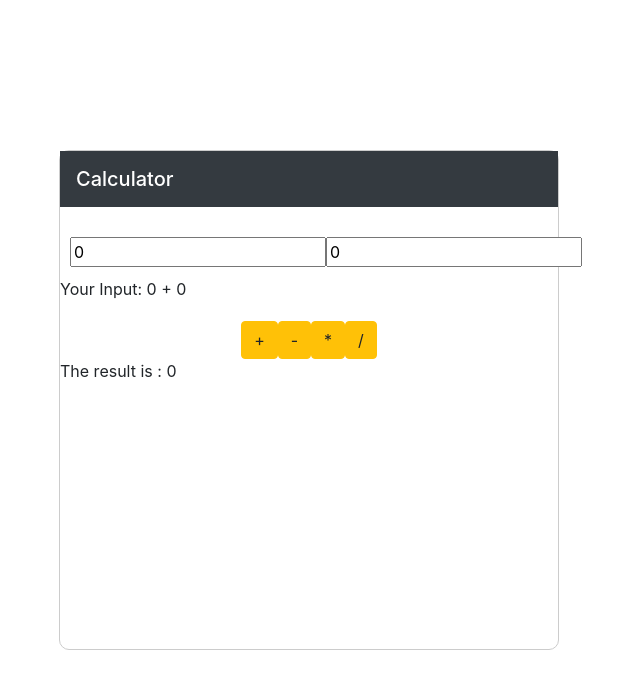
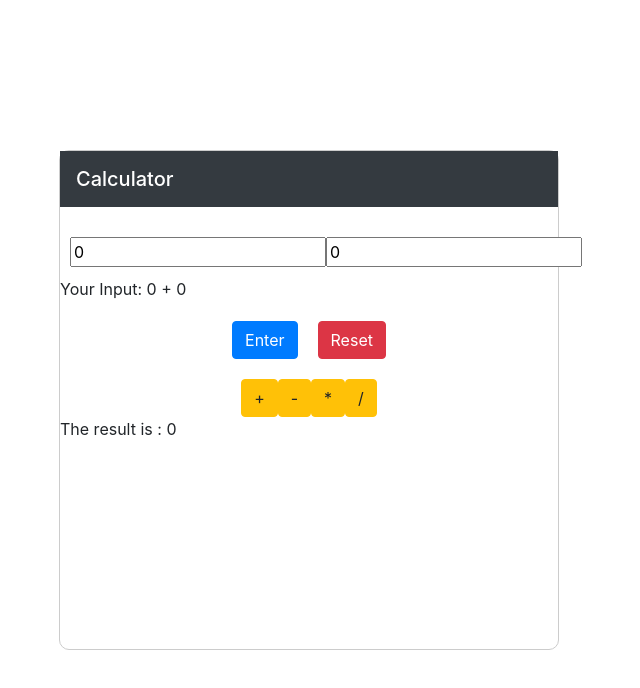
Before and after one commit to Monyjenni/Calculator_VueJs, a Vue app in the folder calculator/calculator/: page / in a window 1280 px wide. Shown: the top 688 px of the page, without its empty margins (331-971 px from the left). Built offline with nearby package versions, Linux system fonts and the light colour scheme.

Commit message:
adding_reset_Function

```diff
--- a/calculator/calculator/src/components/inputField.vue
+++ b/calculator/calculator/src/components/inputField.vue
@@ -12,6 +12,11 @@
         <div class="display-number">
             <span>Your Input: {{ displayNumber }}</span>
         </div>
+        <div class="enter-reset">
+            <div class="button-1"><button class="btn btn-primary" @click.prevent="getEnter()" >Enter</button></div>
+            <div class="button-2"><button class="btn btn-danger" @click.prevent="getReset()" >Reset</button></div>
+
+          </div>
     </div>
 
 
@@ -32,7 +37,17 @@ export default {
         displayNumber(){
             return this.num1 + ' ' + '+' + ' ' + this.num2
         }
-    }
+    },
+    getEnter (){
+      alert("Successfully calculated!!!!")
+    },
+    getReset (){
+      alert("Successfully deleted!!!!")
+      this.myInput1 = 0
+      this.myInput2= 0
+
+
+    },
 }
 </script>
 
@@ -44,4 +59,13 @@ export default {
     justify-content: space-between;
     margin: 10px 10px 10px 10px;
 
-  }</style>
+  }
+  .enter-reset {
+    display: flex;
+    justify-content: center;
+    padding-top:20px
+  }
+  .button-1 {
+    margin-right: 20px;
+  }
+</style>
```
Also changed, not shown: calculator/calculator/src/components/operatorCal.vue (deleted, +0 -18 lines).
